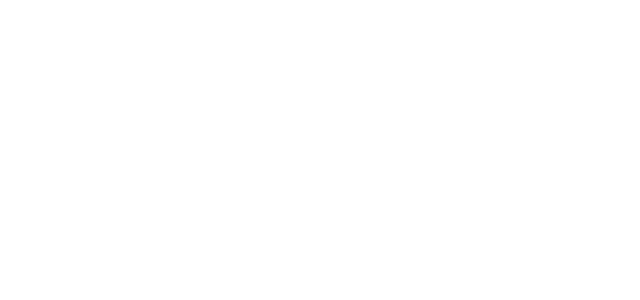
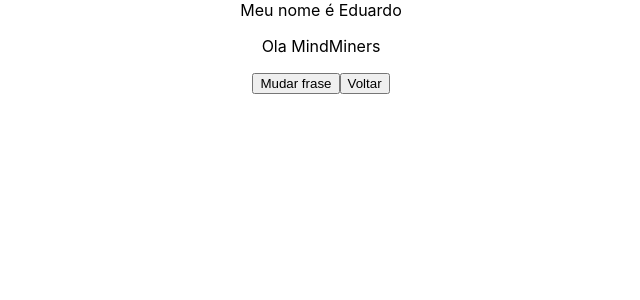
Before and after one commit to EduardoLovo/MindMiners, a React (Create React App) app: page /questionThree in a window 1280 px wide. Before the commit this address had no page. Shown: the top 300 px of the page, without its empty margins (319-959 px from the left). Built offline with nearby package versions, Linux system fonts and the light colour scheme.

Commit message:
feat✨(completed question Three)

```diff
--- a/src/App.js
+++ b/src/App.js
@@ -2,6 +2,7 @@
 import './App.css';
 import { Home } from './pages/Home/Home';
 import { QuestionOne } from './pages/QuestionOne/QuestionOne';
+import { Questionthree } from './pages/Questionthree/Questionthree';
 import { QuestionTwo } from './pages/QuestionTwo/QuestionTwo';
 
 function App() {
@@ -11,6 +12,7 @@
         <Route path='/' element={<Home />} />
         <Route path='/questionOne' element={<QuestionOne />} />
         <Route path='/questionTwo' element={<QuestionTwo />} />
+        <Route path='/questionThree' element={<Questionthree />} />
       </Routes>
     </div>
   );
--- a/src/pages/Home/Home.js
+++ b/src/pages/Home/Home.js
@@ -8,6 +8,7 @@
             <div>
                 <Link to='/questionOne'><button>Questão Um</button></Link>
                 <Link to='/questionTwo'><button>Questão Dois</button></Link>
+                <Link to='/questionThree'><button>Questão Três</button></Link>
             </div>
         </div>
     )
--- /dev/null
+++ b/src/pages/Questionthree/Questionthree.js
@@ -0,0 +1,30 @@
+
+// props são passados para o componente (como parâmetros de funções), enquanto state é gerenciado de dentro do componente (como variáveis declaradas dentro de uma função).
+
+
+// props are passed to the component (as function parameters), while state is managed from within the component (as variables declared within a function).
+
+// Exemplos:
+
+import React, { useState } from 'react'
+import { Link } from 'react-router-dom'
+import { UsingProps } from './UsingProps'
+
+export const Questionthree = () => {
+
+    const [changeName, setChangeName] = useState('Ola MindMiners')
+
+    const mudar = () => {
+        setChangeName('Eduardo Felipe Lovo Dev Fullstack')
+    }
+
+    return (
+        <div>
+            <UsingProps name='Eduardo' />
+            <p>{changeName}</p>
+            <button type='button' onClick={mudar}>Mudar frase</button>
+
+            <Link to='/'><button>Voltar</button></Link>
+        </div>
+    )
+}
--- /dev/null
+++ b/src/pages/Questionthree/UsingProps.js
@@ -0,0 +1,9 @@
+import React from 'react'
+
+export const UsingProps = (props) => {
+    return (
+        <div>
+            Meu nome é {props.name}
+        </div>
+    )
+}
```
